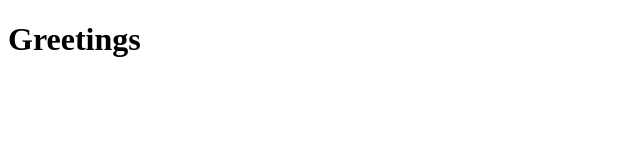
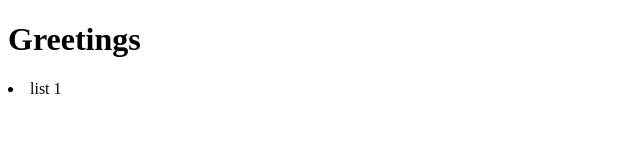
Before and after one commit to lakshmi-nayak07/demo, a plain HTML site: page index.html in a window 1280 px wide. Shown: the full height of the page, 0-640 px from the left. Drawn offline with Linux system fonts and the light colour scheme.

Commit message:
added list

```diff
--- a/index.html
+++ b/index.html
@@ -8,5 +8,7 @@
 <body>
     <h1>Greetings</h1>
 
+    <li>list 1</li>
+
 </body>
 </html>
```
